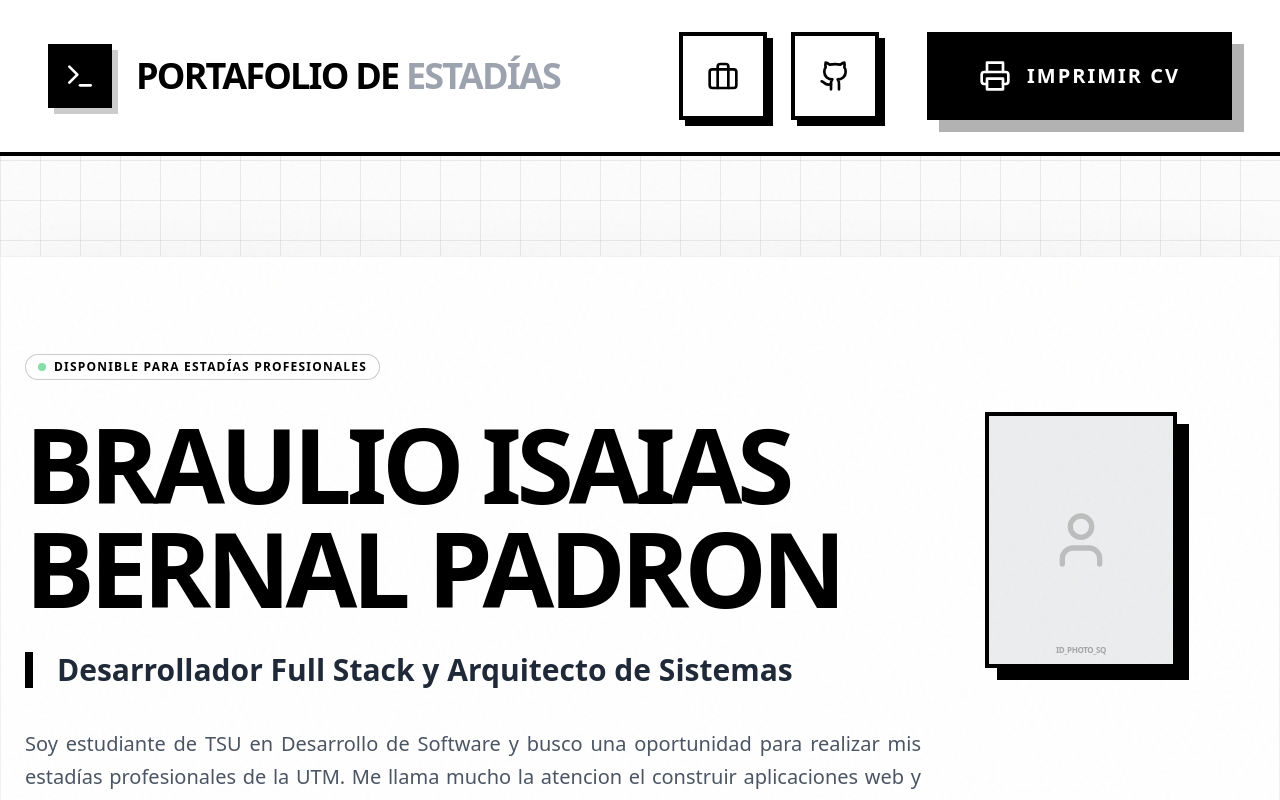
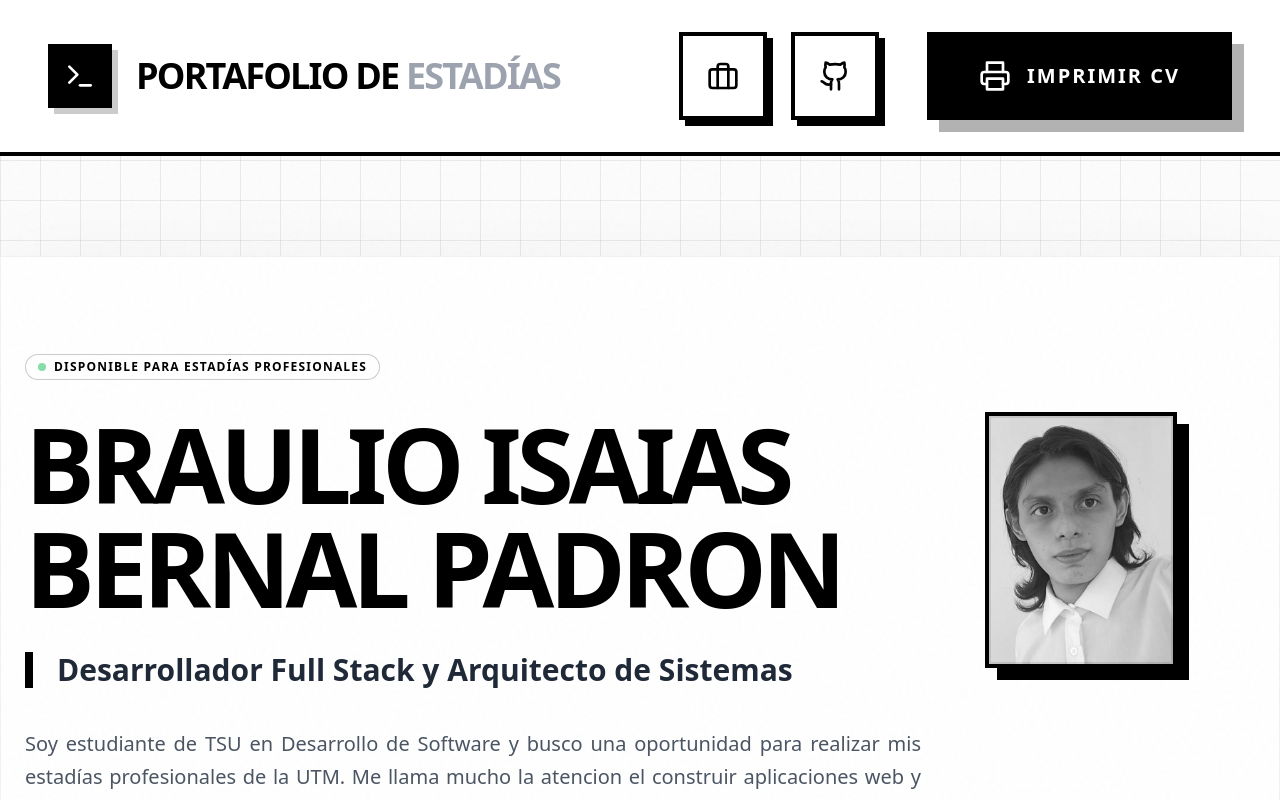
Before and after one commit to IsaiasSinthesys03/Portafolio_Estadias_Web, a React (Vite) app: page / in a window 1280 px wide. Shown: the top 800 px of the page. Built offline with nearby package versions, Linux system fonts and the light colour scheme.

Commit message:
feat: add professional profile photo

```diff
--- a/App.jsx
+++ b/App.jsx
@@ -25,6 +25,7 @@ import {
   Phone,
   Mail
 } from 'lucide-react';
+import profilePhoto from './assets/img/Foto_Isaias.jpeg';
 
 // --- DATA: PROFUNDAMENTE ENRIQUECIDA DESDE LOS READMES Y TU CV ---
 const portfolioData = {
@@ -442,11 +443,14 @@ export default function Portfolio() {
                   </p>
                 </div>
 
-                {/* ESPACIO PARA FOTO */}
+                {/* FOTO PROFESIONAL */}
                 <div className="w-48 h-64 print:w-28 print:h-36 bg-gray-50 border-4 print:border-2 border-black shadow-[12px_12px_0px_0px_rgba(0,0,0,1)] print:shadow-none flex flex-col items-center justify-center overflow-hidden shrink-0 relative group transition-transform hover:-translate-x-1 hover:-translate-y-1 print:mt-2">
-                  <div className="absolute inset-0 bg-black/5 group-hover:bg-transparent transition-colors"></div>
-                  <User className="w-16 h-16 print:w-10 print:h-10 text-black/20" />
-                  <span className="absolute bottom-2 text-[8px] font-black uppercase tracking-tighter text-black/30">ID_PHOTO_SQ</span>
+                  <img
+                    src={profilePhoto}
+                    alt={portfolioData.header.name}
+                    className="w-full h-full object-cover grayscale group-hover:grayscale-0 transition-all duration-500"
+                  />
+                  <div className="absolute inset-0 border-2 border-black/10 group-hover:border-transparent transition-colors"></div>
                 </div>
               </div>
 
```
Also changed, not shown: assets/img/Foto_Isaias.jpeg (added).
